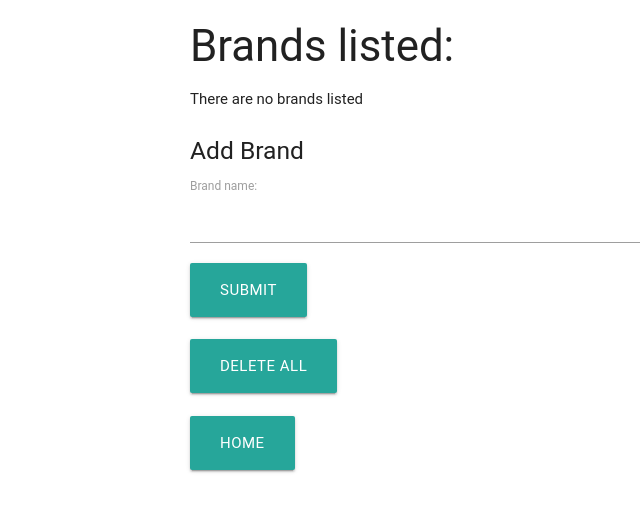
After one commit to browneryan/zappos-php, a PHP site: template views/brands.html.twig in a window 1280 px wide. The commit adds this page. Shown: the top 512 px of the page, without its empty margins (2-642 px from the left). Run offline with PHP 8.4, Linux system fonts and the light colour scheme; the template is opened without the code that fills it, so the values that code supplies are empty; some libraries are stand-ins or nearby versions; some web fonts are replaced.

Commit message:
Add ability to add a brand to brands page

```diff
--- /dev/null
+++ b/views/brands.html.twig
@@ -0,0 +1,50 @@
+<!DOCTYPE html>
+<html>
+  <head>
+    <link rel="stylesheet" href="https://cdnjs.cloudflare.com/ajax/libs/materialize/0.97.5/css/materialize.min.css">
+    <link rel="stylesheet" href="/css/styles.css" media="all">
+    <script type="text/javascript" src="https://code.jquery.com/jquery-2.1.1.min.js"></script>
+    <script src="https://cdnjs.cloudflare.com/ajax/libs/materialize/0.97.5/js/materialize.min.js"></script>
+    <meta charset="utf-8">
+    <title>Zappos</title>
+  </head>
+  <body>
+    <div class="container">
+      <h3>Brands listed:</h3>
+        {% if brands is not empty %}
+          <ul>
+            {% for brand in brands %}
+              <a href="/brand/{{ brand.getId }}"><li>{{ brand.getName }}</li></a>
+            {% endfor %}
+          </ul>
+            {% else %}
+              <p>There are no brands listed</p>
+        {% endif %}
+      <div class="add-features">
+         <div class="row">
+          <div class="col s12">
+            <h5>Add Brand</h5>
+            <form action="/add_brand" method="post">
+              <label for="name">Brand name:</label>
+              <input type="text" name="name" id="name">
+              </br>
+              <button type="submit" class="waves-effect waves-light btn-large" name="button">Submit</button>
+            </form>
+              <!-- <form action="/add_store" method="post">
+                <label for="name">Store name:</label>
+                <input type="text" name="name" id="name">
+                </br>
+                <button type="submit" class="waves-effect waves-light btn-large" name="button">Submit</button>
+              </form> -->
+              <br>
+              <form action="/delete_all_brands" method="post" class='form-group'>
+                <button type="submit" class="waves-effect waves-light btn-large" name="button">Delete all</button>
+              </form>
+              <br>
+              <a href="/" type="submit" class="waves-effect waves-light btn-large" name="button">Home</a>
+          </div>
+        </div>
+      </div>
+    </div>
+  </body>
+</html>
```
Also changed, not shown: app/app.php (+22 -1 lines).
